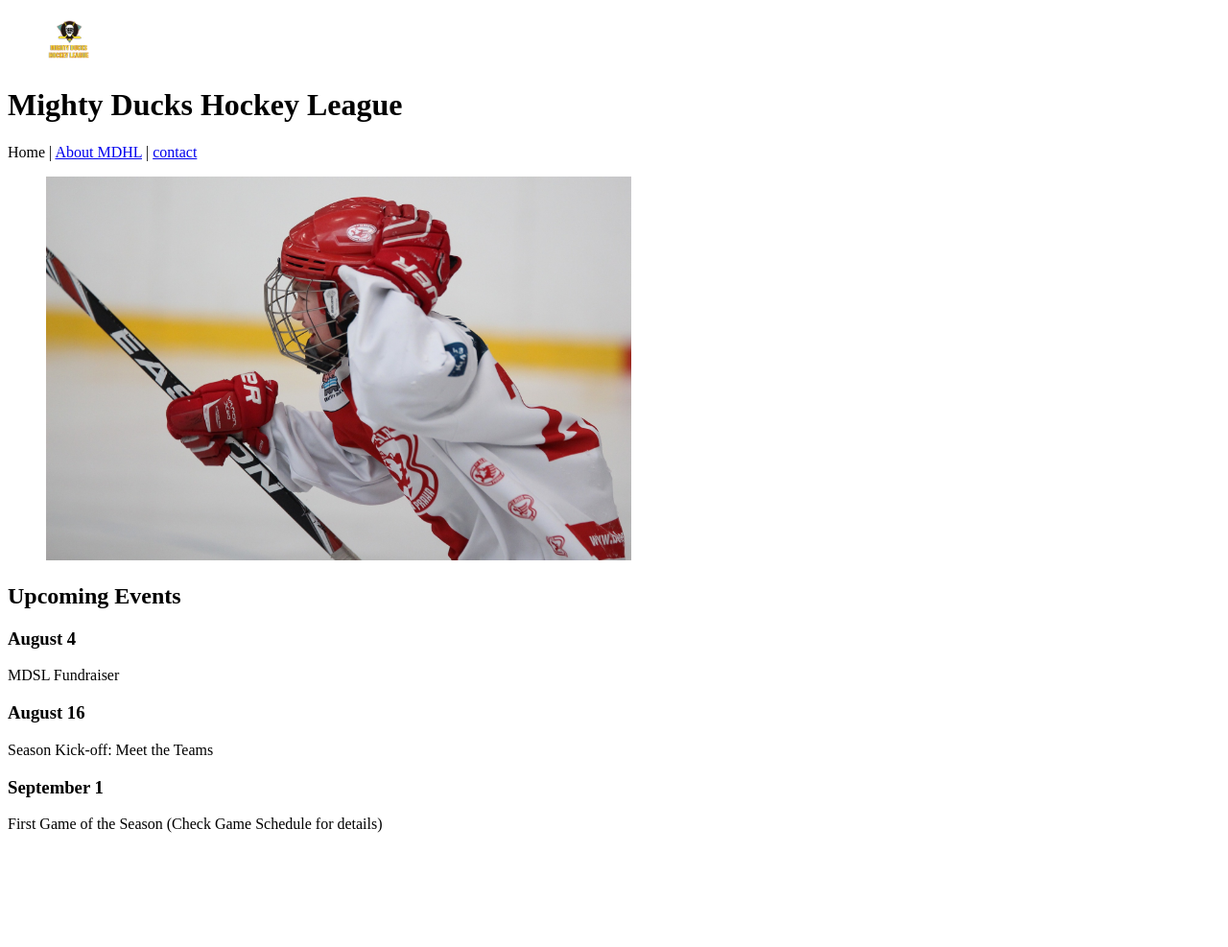
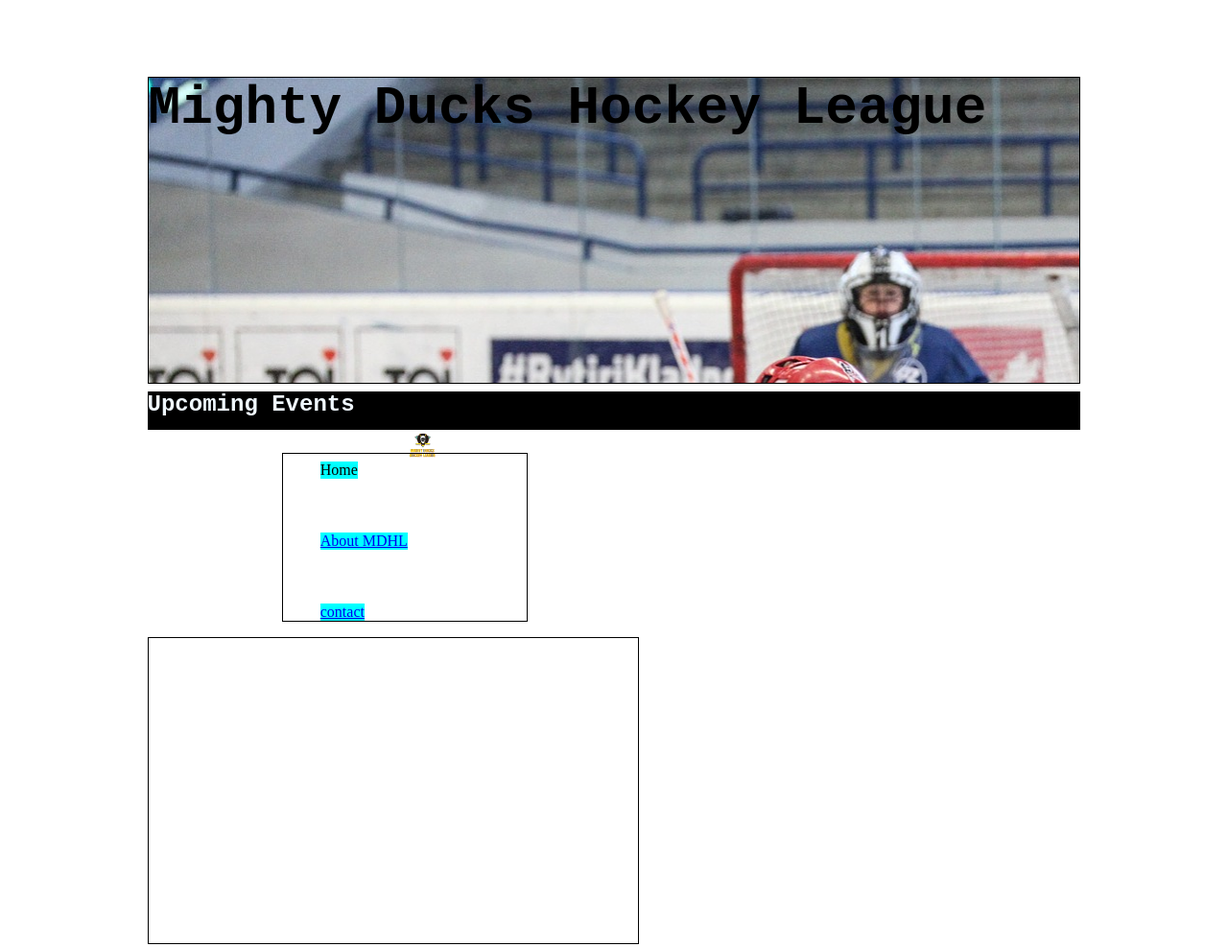
Before and after one commit to ochante21/Castro_jairo_task1, a plain HTML site: page index.html in a window 1280 px wide. Shown: the whole page at 96% size. Before the commit the page ends 884 px from the top, so only its background shows below. Drawn offline with Linux system fonts and the light colour scheme.

Commit message:
iniciando task2

```diff
--- a/index.html
+++ b/index.html
@@ -1,31 +1,38 @@
 <!DOCTYPE html>
 <html lang="es">
+
 <head>
     <meta charset="UTF-8">
     <meta http-equiv="X-UA-Compatible" content="IE=edge">
     <meta name="viewport" content="width=device-width, initial-scale=1.0">
+    <link rel="stylesheet" href="style.css">
     <title>Home</title>
 </head>
+
 <body>
     <header>
-        <figure>
-            <img src="./assets/logo/Logo_Mighty_ducks-01.png" height="50px" alt="Logo">
-        </figure>
-        <h1>Mighty Ducks Hockey League</h1>
-        <nav>
+        <div class="portada">
+            <h1>Mighty Ducks Hockey League</h1>
+        </div>
+        <div class="portada2">
+            <h2 class="texto_portada">Upcoming Events</h2>
+            <img class="logo" src="./assets/logo/Logo_Mighty_ducks-01.png" alt="logo">
+        </div>
+
+
+    </header>
+
+<nav>
             <!-- <a href="">Home</a> -->
             <span>Home</span>
-            <span>|</span>
             <a href="./about_MDHL.html">About MDHL</a>
-            <span>|</span>
             <a href="./contact.html">contact</a>
         </nav>
-    </header>
 
     <main>
-        <section>
+        <!-- <section>
             <figure>
-                <img src="./assets/imagenes/hockey 1.jpg" height="400px"  alt="Foto de un jugador de hockey">
+                <img src="./assets/imagenes/hockey 1.jpg" height="400px" alt="Foto de un jugador de hockey">
             </figure>
         </section>
 
@@ -45,7 +52,8 @@
                 <h3>September 1</h3>
                 <p>First Game of the Season (Check Game Schedule for details)</p>
             </article>
-        </section>
+        </section> -->
     </main>
 </body>
+
 </html>
--- a/style.css
+++ b/style.css
@@ -1,5 +1,66 @@
 *{
-    padding: 0;
-    margin: 0;
+    padding: 0 ;
+    margin:5vh 4vw 2vh 4vw;
     box-sizing: border-box;
 }
+
+.portada{
+    height: 40vh;
+    border: 1px solid black;
+    margin : 0 0 1vh 0;
+    background-image: url(./assets/fondo/design1_image1.jpg);
+    display: block;
+}
+
+h1 {
+    font-size: 7vh;
+    font-family: 'Courier New', Courier, monospace;
+    vertical-align: top;
+    margin: 0;
+}
+
+.portada2{
+    background-color: black;
+    height: 5vh;
+    margin: 0;
+    display: block;
+}
+
+.texto_portada {
+    margin: 0;
+    display:inline;
+    text-align: center;
+    vertical-align:top;
+    color: aliceblue;
+    font-family:'Courier New', Courier, monospace;
+}
+
+.logo {
+    height: 4vh;
+    display: inline;
+}
+
+nav {
+    height: 22vh;
+    width: 20vw;
+    margin: 1vh 1vw 1vh 15vw;
+    border: 1px solid black;
+    display: inline-block;
+    vertical-align:top;
+}
+nav * {
+    margin: 1vh 3vw 6vh 3vw;
+    background-color: aqua;
+    display: inline-block;
+
+}
+
+main{
+    height: 40vh;
+    width: 40vw;
+    margin-top: 1vh;
+    border: 1px solid black;
+    box-sizing: border-box;
+    vertical-align: top;
+    display: inline-block;
+}
```
Also changed, not shown: assets/fondo/design1_image1.jpg (added), assets/fondo/design1_image2.jpg (added).
